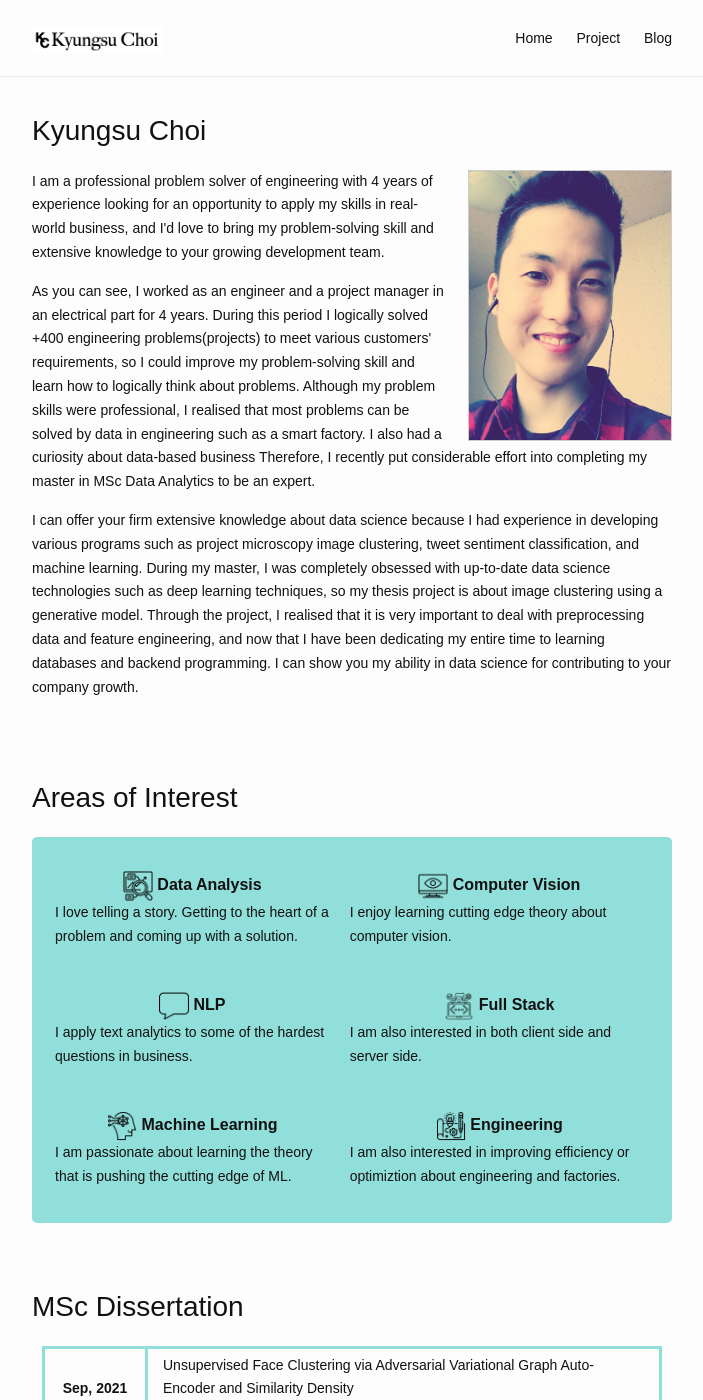
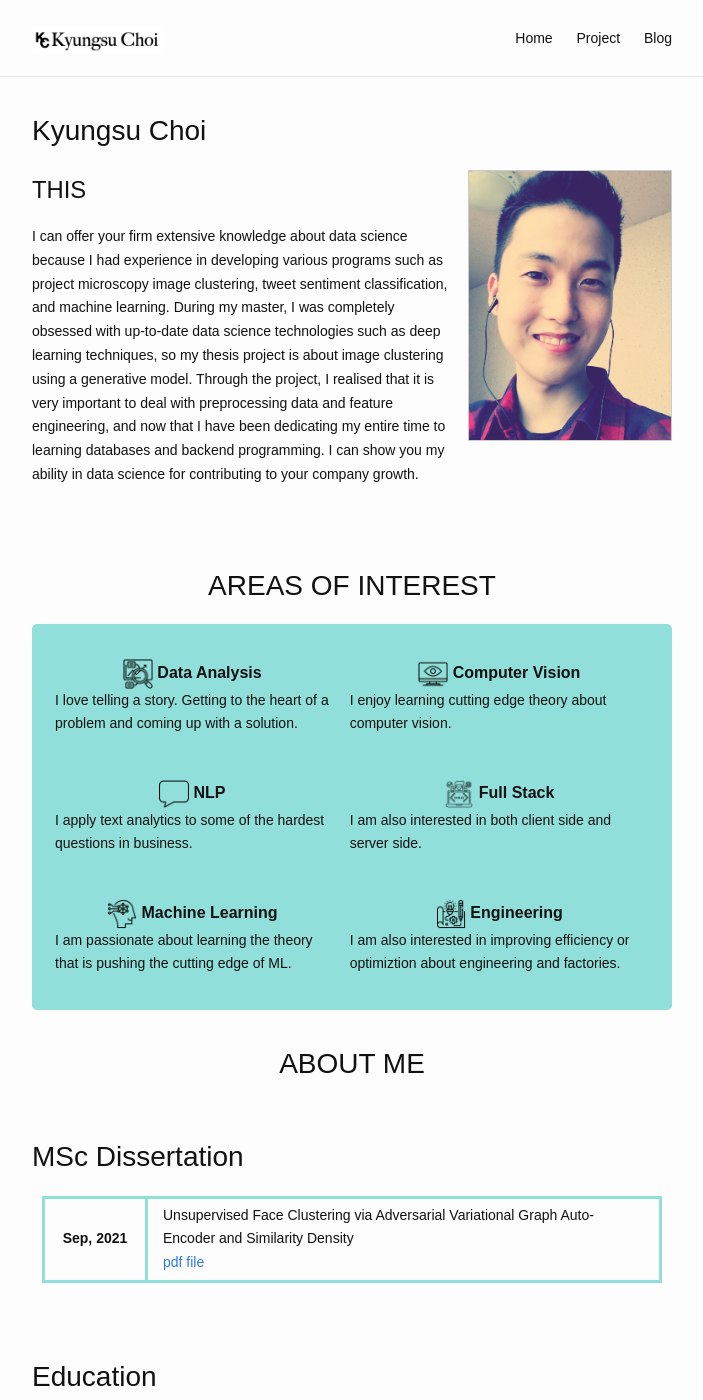
Before and after one commit to eliottvincent/bay, a Jekyll site: the page built from index.md, in a window 1280 px wide and 1400 px high. Shown: the whole window, without its empty margins (288-991 px from the left). Built offline with Jekyll 4.4.1, drawn with Linux system fonts in a browser that asks for light colours; our own code applies the rules of GitHub Pages for plain Markdown files.

Commit message:
add favicon

```diff
--- a/_layouts/home.html
+++ b/_layouts/home.html
@@ -21,7 +21,7 @@
 
     <div class="page-content">
       <div class="wrapper">
-        <h1>Areas of Interest</h1>
+        <h1 style="text-align: center">AREAS OF INTEREST</h1>
         <div class="home">
           <div class="grid-container">
             <!-- <div class="grid-item">2</div>
@@ -52,6 +52,7 @@
       </div>
     </div>
 
+    <h1 style="text-align: center">ABOUT ME</h1>
 
     <div class="page-content">
       <div class="wrapper">
--- a/index.md
+++ b/index.md
@@ -57,14 +57,5 @@
           alt: engineering
 ---
 
-<p>
-  I am a professional problem solver of engineering with 4 years of experience looking for an opportunity to apply my skills in real-world business, and I'd love to bring my problem-solving skill and extensive knowledge to your growing development team.
-</p>
-
-<p>
-  As you can see, I worked as an engineer and a project manager in an electrical part for 4 years. During this period I logically solved +400 engineering problems(projects) to meet various customers' requirements, so I could improve my problem-solving skill and learn how to logically think about problems. Although my problem skills were professional, I realised that most problems can be solved by data in engineering such as a smart factory. I also had a curiosity about data-based business Therefore, I recently put considerable effort into completing my master in MSc Data Analytics to be an expert.
-</p>
-
-<p>
-  I can offer your firm extensive knowledge about data science because I had experience in developing various programs such as project microscopy image clustering, tweet sentiment classification, and machine learning. During my master, I was completely obsessed with up-to-date data science technologies such as deep learning techniques, so my thesis project is about image clustering using a generative model. Through the project, I realised that it is very important to deal with preprocessing data and feature engineering, and now that I have been dedicating my entire time to learning databases and backend programming. I can show you my ability in data science for contributing to your company growth.
-</p>
+## THIS
+I can offer your firm extensive knowledge about data science because I had experience in developing various programs such as project microscopy image clustering, tweet sentiment classification, and machine learning. During my master, I was completely obsessed with up-to-date data science technologies such as deep learning techniques, so my thesis project is about image clustering using a generative model. Through the project, I realised that it is very important to deal with preprocessing data and feature engineering, and now that I have been dedicating my entire time to learning databases and backend programming. I can show you my ability in data science for contributing to your company growth.
```
Also changed, not shown: assets/img/kc-logo.png (added), favicon.ico.
